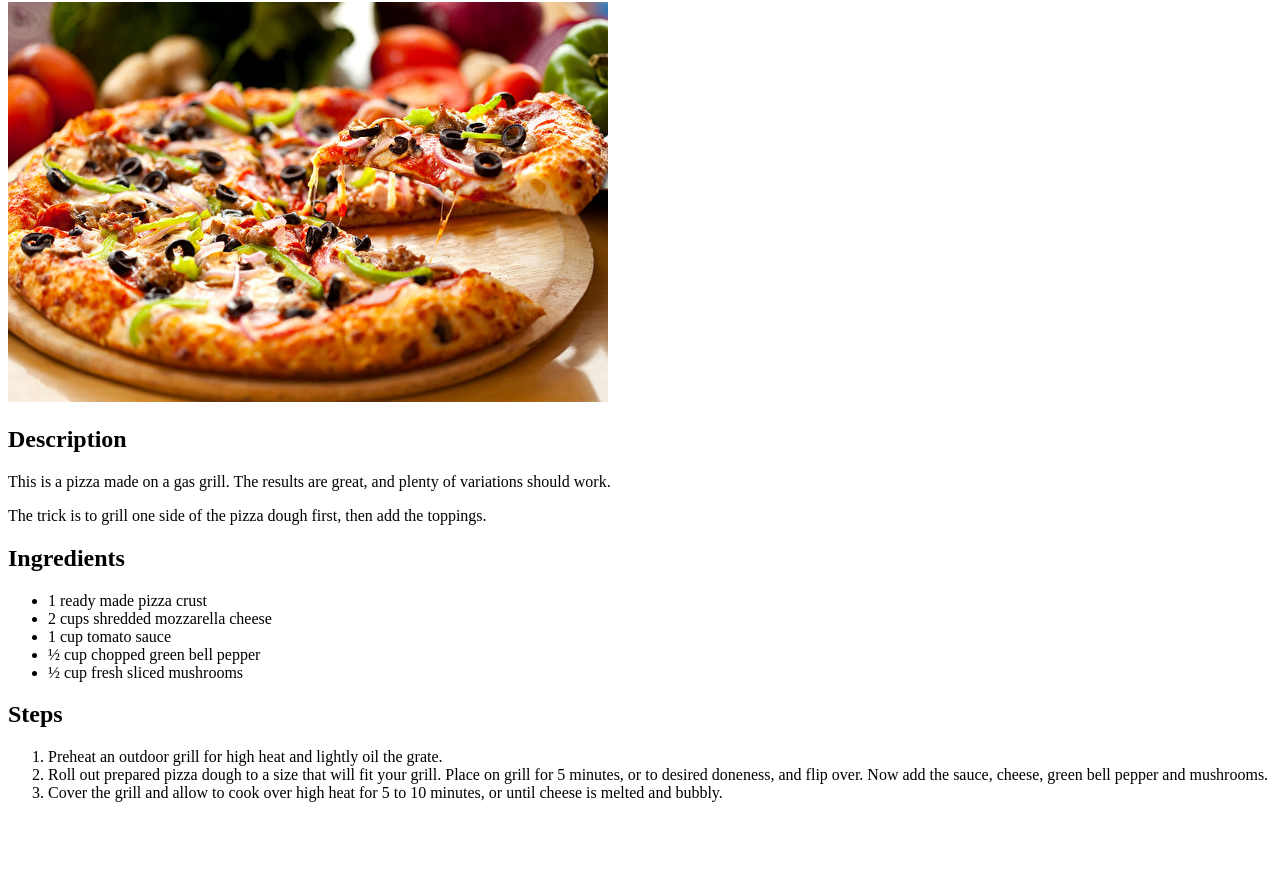
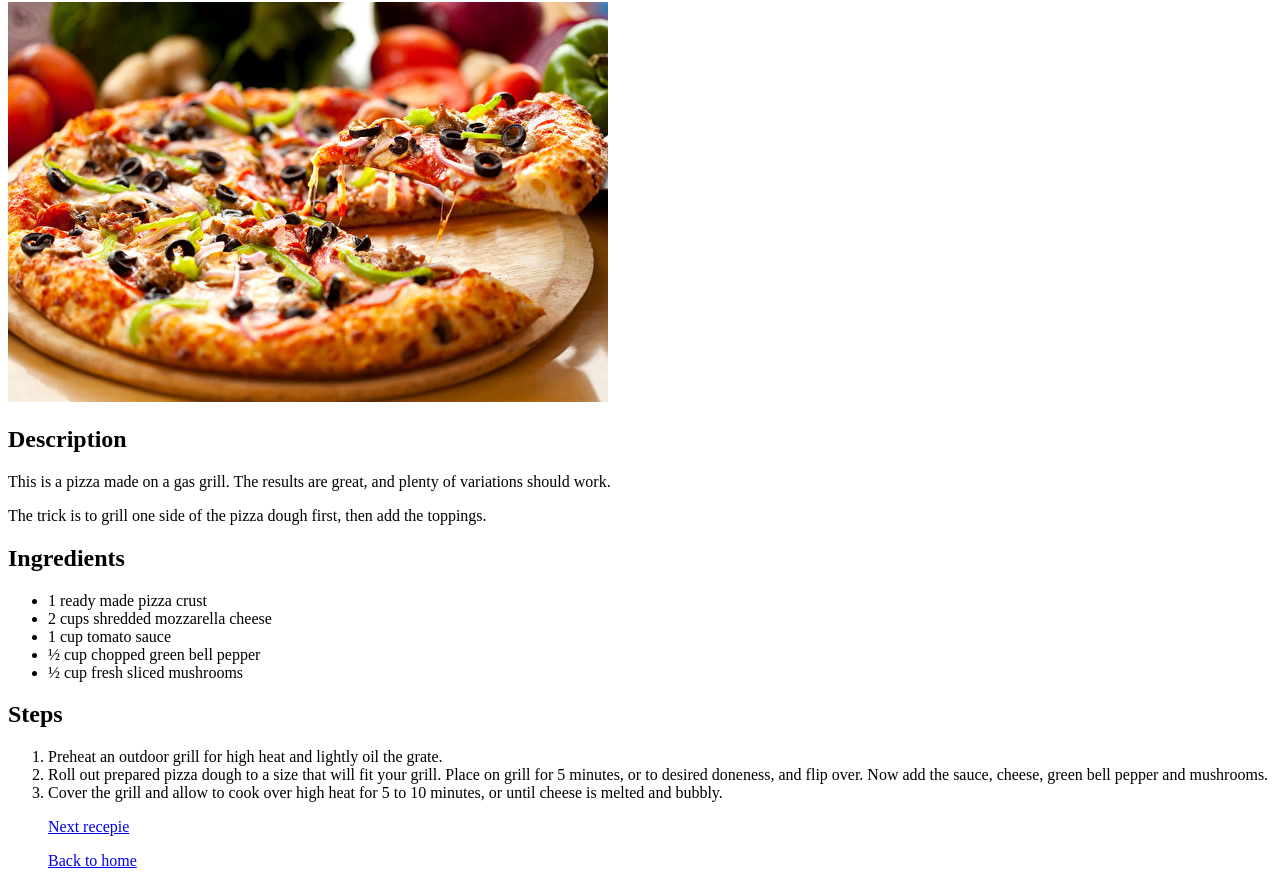
Before and after one commit to Tonius16/odin-recipes, a plain HTML site: page recepies/pizza.html in a window 1280 px wide. Shown: the part 78-964 px from the top of the page. Before the commit the page ends 896 px from the top, so only its background shows below. Drawn offline with Linux system fonts and the light colour scheme.

Commit message:
add links to different pages

```diff
--- a/recepies/pizza.html
+++ b/recepies/pizza.html
@@ -30,6 +30,11 @@
                     Now add the sauce, cheese, green bell pepper and mushrooms.</li>
                 <li>Cover the grill and allow to cook over high heat for 5 to 10 minutes,
                     or until cheese is melted and bubbly.</li>
+
+            <p><a href="french-fries.html">Next recepie</a></p>
+            <p><a href="../index.html">Back to home</a></p>
+
+
             </ol>
         </body>
     </html>
```
